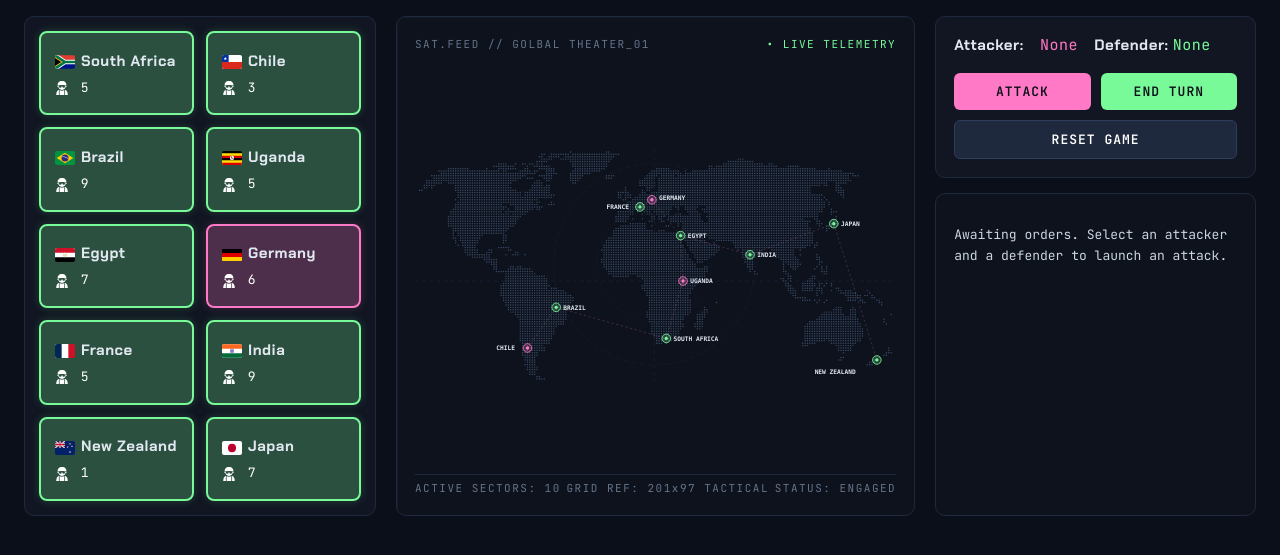
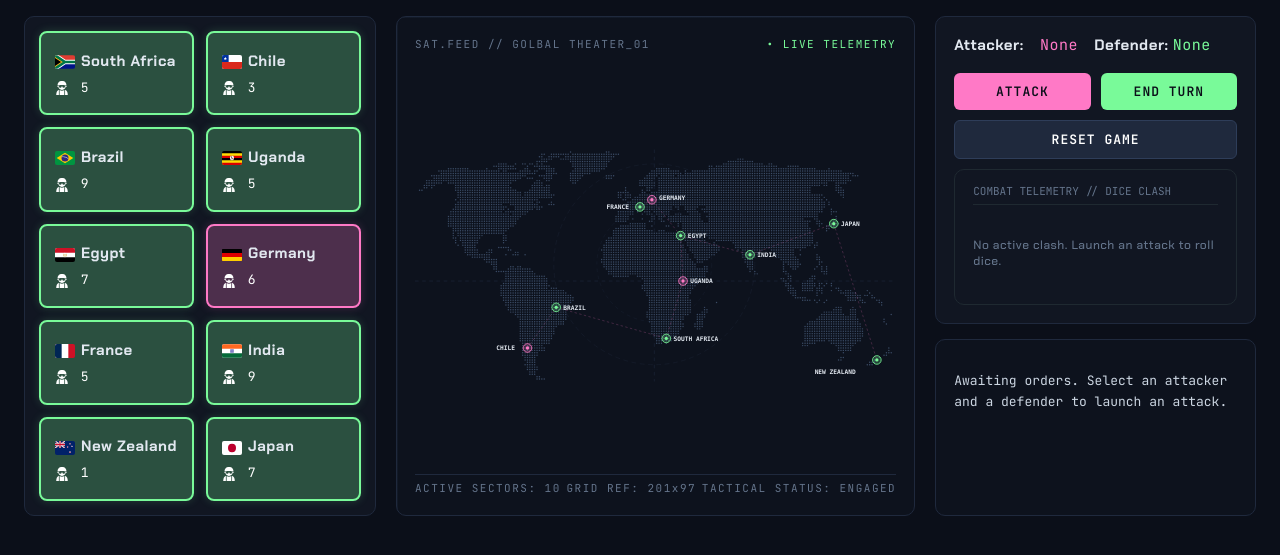
Before and after one commit to shifradestiny/geopolitics-game, a Flask app: page / in a window 1280 px wide. Shown: the part 71-626 px from the top of the page. Run offline with Flask 3, Linux system fonts and the light colour scheme.

Commit message:
Add dice arena section

```diff
--- a/static/css/style.css
+++ b/static/css/style.css
@@ -246,3 +246,33 @@ button {
   object-fit: contain;
   border-radius: 6px;
 }
+
+#dice-stage {
+  background-color: #111622;
+  border: 1px solid #1f2931;
+  border-radius: 10px;
+  padding: 14px 18px;
+}
+
+.dice-header {
+  font-family: "JetBrains Mono", "Consolas", monospace;
+  font-size: 11px;
+  color: #64748b;
+  border-bottom: 1px solid #1f2931;
+  padding-bottom: 6px;
+  margin-bottom: 10px;
+}
+
+#dice-arena {
+  display: flex;
+  flex-direction: column;
+  gap: 10px;
+  min-height: 75px;
+  justify-content: center;
+}
+
+#dice-arena p {
+  margin: 0;
+  font-size: 12px;
+  color: #64748b;
+}
--- a/templates/index.html
+++ b/templates/index.html
@@ -39,8 +39,8 @@
 
         <div class="map-hud-footer">
           <span>ACTIVE SECTORS: 10</span>
-          <span>GRID REF: 201x97 TACTICAL</span>
-          <span>STATUS: ENGAGED</span>
+          <span>GRID REF: 201x97</span>
+          <span>TACTICAL STATUS: ENGAGED</span>
         </div>
       </div>
 
@@ -55,6 +55,13 @@
           <button id="attack-btn">Attack</button>
           <button id="end-turn-btn">End Turn</button>
           <button id="reset-btn">Reset Game</button>
+
+          <div id="dice-stage">
+            <div class="dice-header">COMBAT TELEMETRY // DICE CLASH</div>
+            <div id="dice-arena">
+              <p>No active clash. Launch an attack to roll dice.</p>
+            </div>
+          </div>
         </div>
 
         <!-- Dice rolls and battle outcomes -->
```
